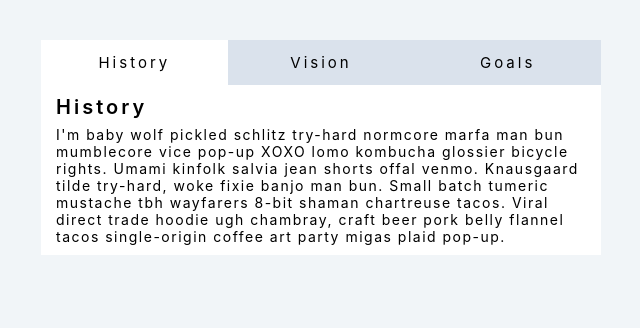
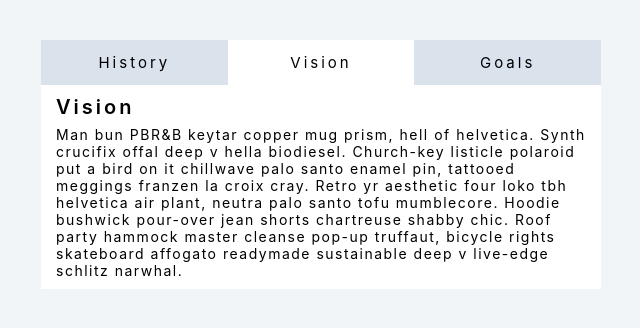
Before and after one commit to Saif-Hossain-Mredul/Tabs, a plain HTML site: page index.html in a window 1280 px wide. Both pictures are taken after a click on the button "Vision". Shown: the whole page, without its empty margins (319-959 px from the left). Drawn offline with Linux system fonts and the light colour scheme.

Commit message:
finished

```diff
--- /dev/null
+++ b/app.js
@@ -0,0 +1,25 @@
+const btnContainer = document.querySelector('.btn-container')
+const allButtons = document.querySelectorAll('.tab-btn')
+const allContent = document.querySelectorAll('.content')
+
+btnContainer.addEventListener('click', (e) => {
+    console.log(allContent)
+
+    const btnId = e.target.id;
+
+    allButtons.forEach((btn) => {
+        btn.classList.remove('active')
+
+        if(btn.id === btnId) {
+            btn.classList.add('active')
+        }
+    })
+
+    allContent.forEach((content) => {
+        content.classList.remove('active')
+
+        if(content.id === `${btnId}-content`) {
+            content.classList.add('active')
+        }
+    })
+})
--- a/index.html
+++ b/index.html
@@ -62,6 +62,8 @@
 					</p>
 				</div>
 			</div>
-		</div>
+        </div>
+
+        <script src="/app.js"></script>
 	</body>
 </html>
--- a/main.scss
+++ b/main.scss
@@ -36,12 +36,20 @@ body {
 				cursor: pointer;
 
 				&:hover {
-					background-color: white;
-				}
+					background-color: #EBF7FF;
+                }
+
+                &:focus {
+                    outline: none;
+                }
 			}
 
 			.active {
-				background-color: white;
+                background-color: white;
+
+                &:hover {
+					background-color: white;
+                }
 			}
 		}
 
```
Also changed, not shown: styles/css/main.css, 1 other file.
